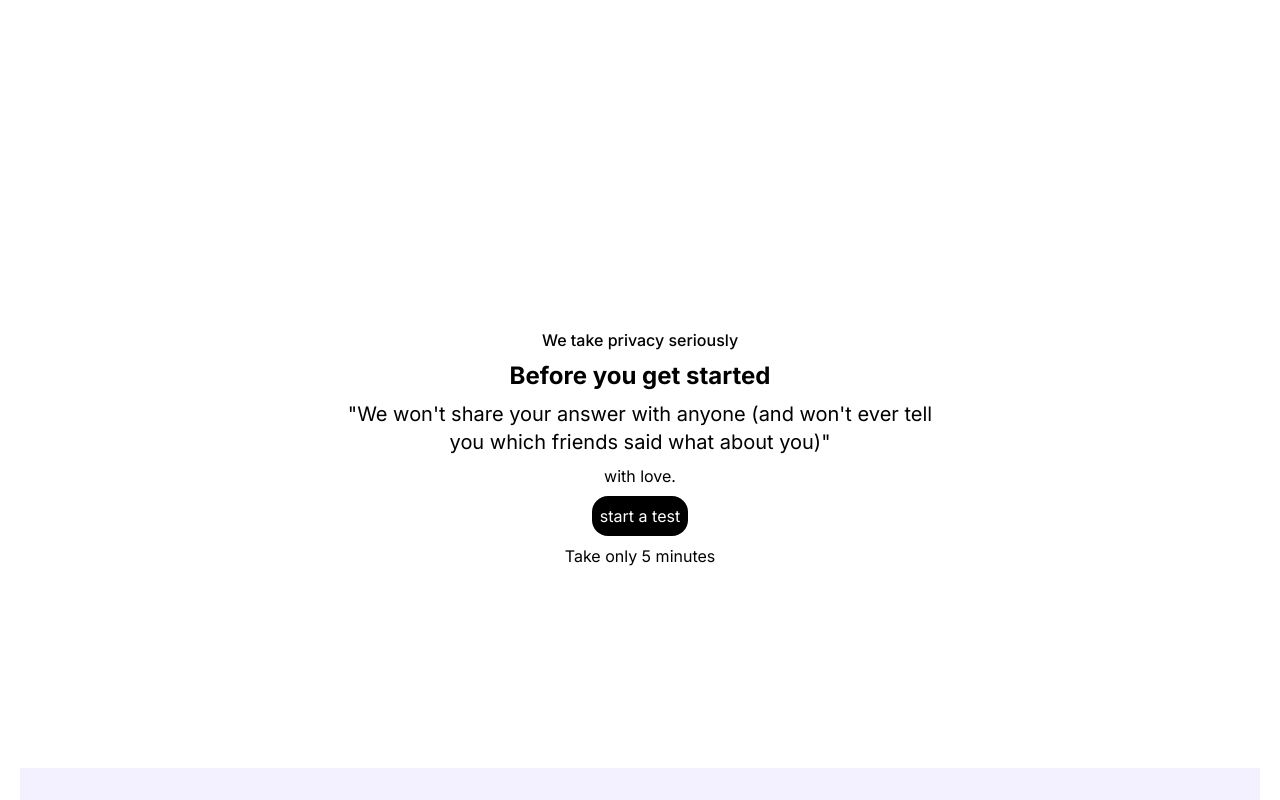
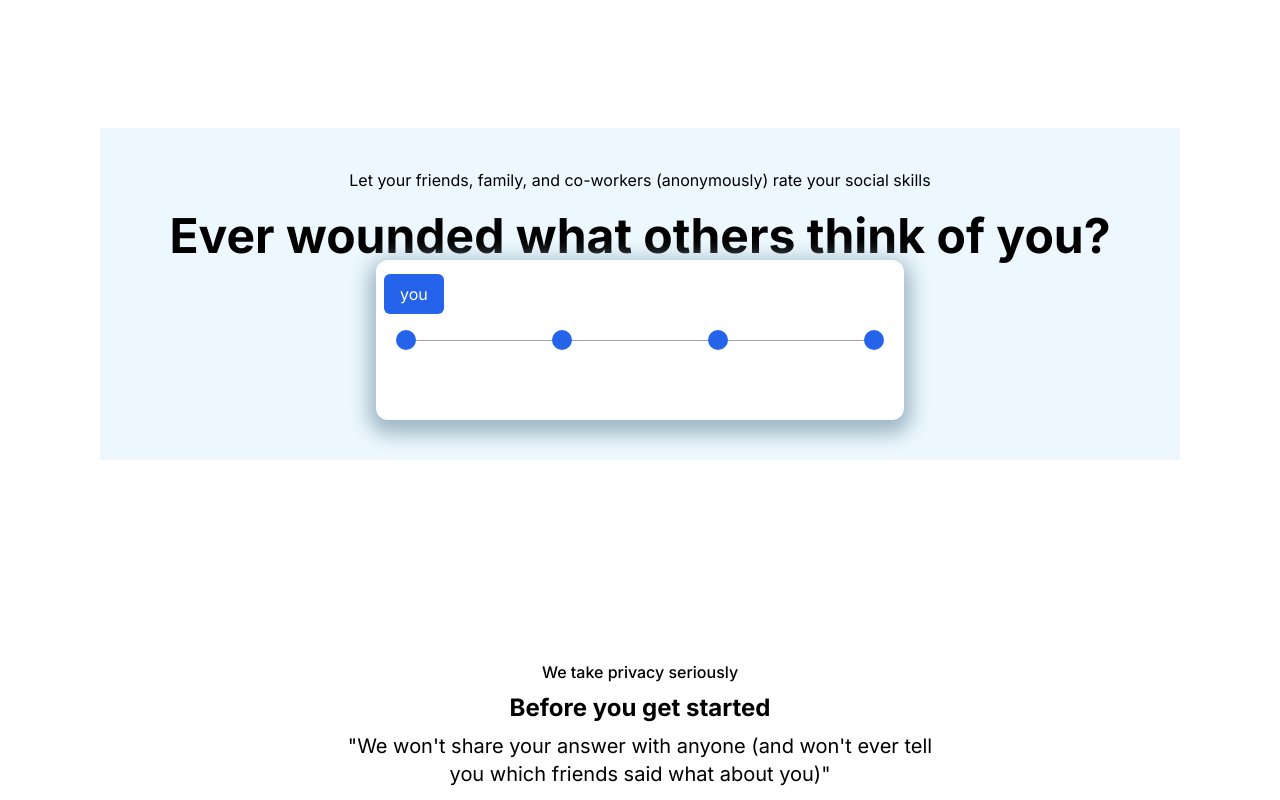
Before and after one commit to Dibyas98/Nxtjob.ai, a Next.js app: page / in a window 1280 px wide. Shown: the part 2280-3080 px from the top of the page. Built offline with nearby package versions, Linux system fonts and the light colour scheme.

Commit message:
Think of you

```diff
--- /dev/null
+++ b/app/component/thinkofyou/ThinkOfYou.tsx
@@ -0,0 +1,39 @@
+import React from 'react'
+import { MainBox } from '../ui/index'
+function ThinkOfYou(): React.ReactNode {
+    return (
+        <MainBox>
+            <main className='w-full lg:px-20 '>
+                <section className='bg-[#EDF8FE] w-full px-3  py-10'>
+                    <div className='flex flex-col items-center gap-5'>
+                        <p className='text-center'>Let your friends, family, and co-workers (anonymously) rate your social skills</p>
+                        <h1 className='text-5xl font-bold text-center'>Ever wounded what others think of you?</h1>
+                    </div>
+                    <div className='w-full flex justify-center'>
+                        <div className=' progres-shadow w-full md:w-3/4 lg:w-2/4 bg-white flex items-center md:h-[20vh] h-[30vh] rounded-xl'>
+                            <div className=' w-full h-5 flex justify-between relative px-5'>
+                                <div className='w-[85%] md:w-[90%] lg:w-[92%] h-[1px] bg-gray-400 absolute top-[10px]'></div>
+                                <div className='w-5 h-5 rounded-full bg-blue-600 z-0 relative'>
+                                    <p className='absolute bg-blue-600 text-white p-2 px-4 rounded-md -top-14 -left-3'>
+                                        you
+                                    </p>
+                                </div>
+                                <div className='w-5 h-5 rounded-full bg-blue-600 z-0'>
+
+                                </div>
+                                <div className='w-5 h-5 rounded-full bg-blue-600 z-0'>
+
+                                </div>
+                                <div className='w-5 h-5 rounded-full bg-blue-600 z-0'>
+
+                                </div>
+                            </div>
+                        </div>
+                    </div>
+                </section>
+            </main>
+        </MainBox>
+    )
+}
+
+export default ThinkOfYou
--- a/app/globals.css
+++ b/app/globals.css
@@ -11,3 +11,7 @@
 .shadow{
   box-shadow: 0px 15px 20px 4px #b29494;
 }
+
+.progres-shadow{
+  box-shadow: 0px 7px 20px 7px #9cb6c4;
+}
--- a/app/page.tsx
+++ b/app/page.tsx
@@ -7,6 +7,7 @@ import EqBeatIq from "./component/eqbeatiq/EqBeatIq";
 import Vaccencies from "./component/vaccencies/Vaccencies";
 import SoundFamilar from "./component/soundfamilar/SoundFamilar";
 import MeetTheAhead from "./component/meettheahead/MeetTheAhead";
+import ThinkOfYou from "./component/thinkofyou/ThinkOfYou";
 
 export default function Home() {
   return (
@@ -17,6 +18,7 @@ export default function Home() {
         <SoundFamilar></SoundFamilar>
         <MeetTheAhead></MeetTheAhead>
         <BeTheBest></BeTheBest>
+        <ThinkOfYou></ThinkOfYou>
         <BeforeWeGetStart></BeforeWeGetStart>
         <WorkWithUs />
         <Vaccencies/>
```
